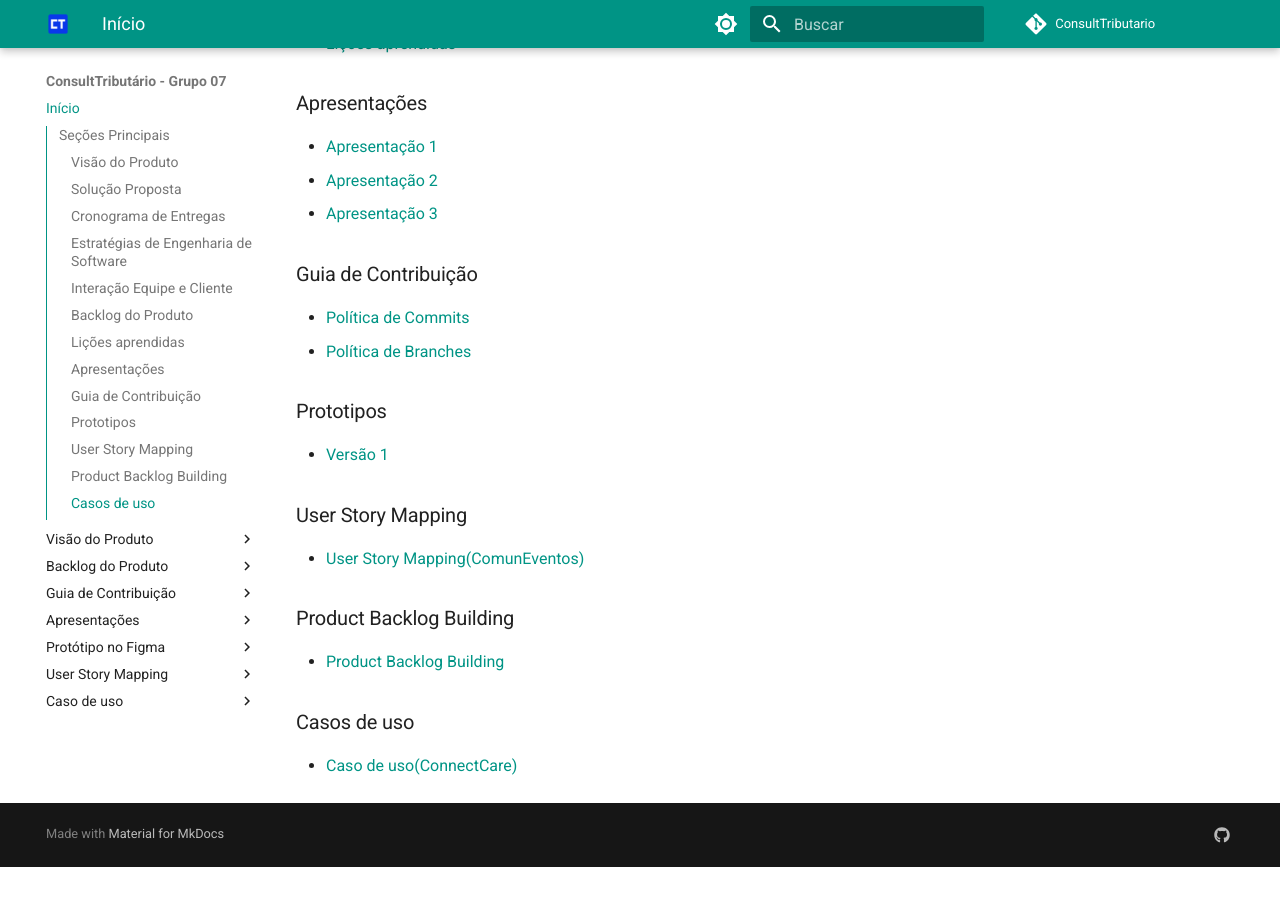
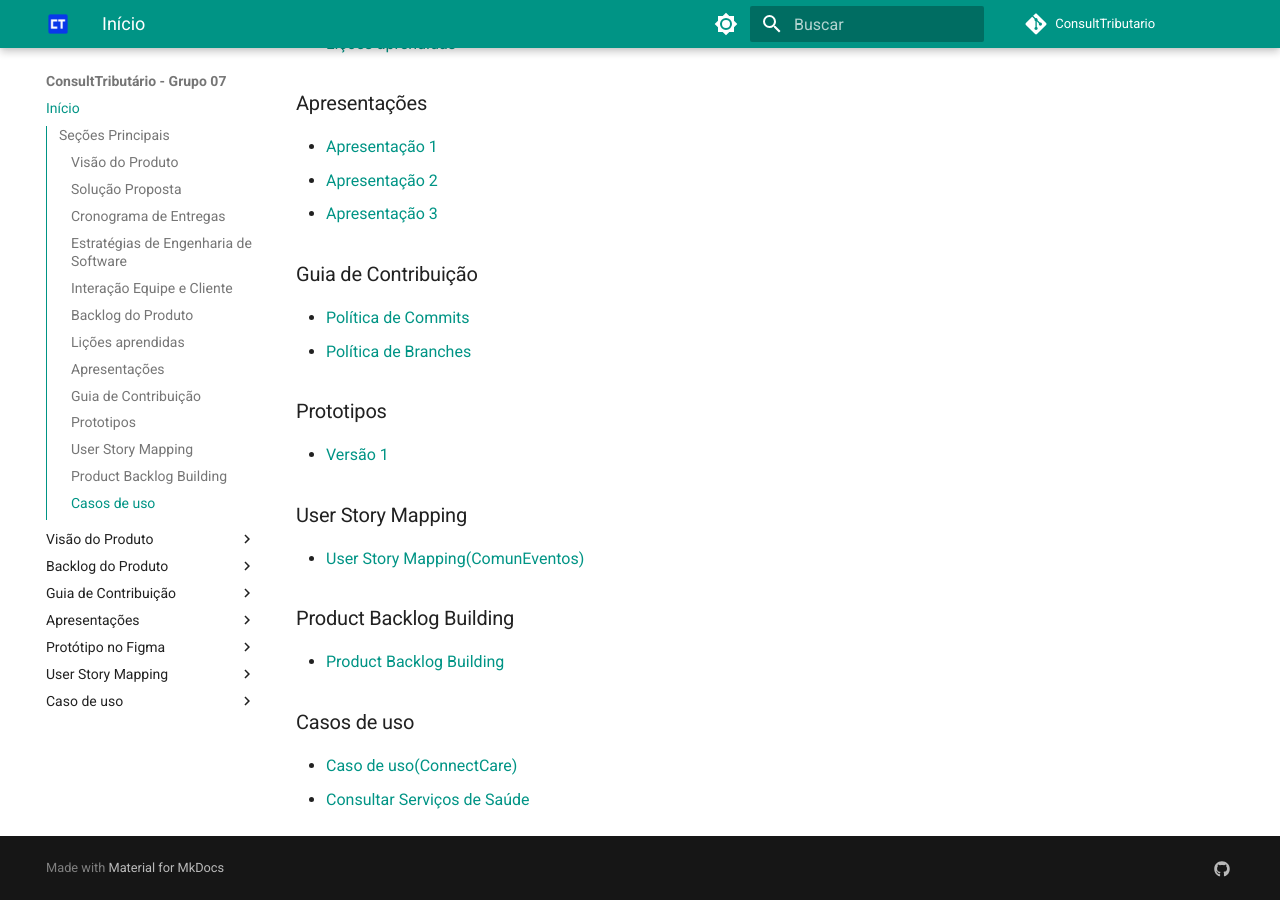
Before and after one commit to mdsreq-fga-unb/2025.1-T02-ConsultTributario, an MkDocs documentation site: the page built from docs/index.md, in a window 1280 px wide and 900 px high, scrolled down 1479 px. Built offline with MkDocs 1.6.1 and Material for MkDocs 9.7.7, drawn with Linux system fonts in a browser that asks for light colours; comment, search, counter and statistics services are not loaded; before the commit the page ends 2346 px from its top, so only the background shows below that.

Commit message:
Update index.md

```diff
--- a/docs/index.md
+++ b/docs/index.md
@@ -64,3 +64,4 @@ Navegue pela documentação do projeto:
 
 ### Casos de uso
 - [Caso de uso(ConnectCare)](CasosDeUso/us.md)
+  - [Consultar Serviços de Saúde](CasosDeUso/epecA.md)
```
